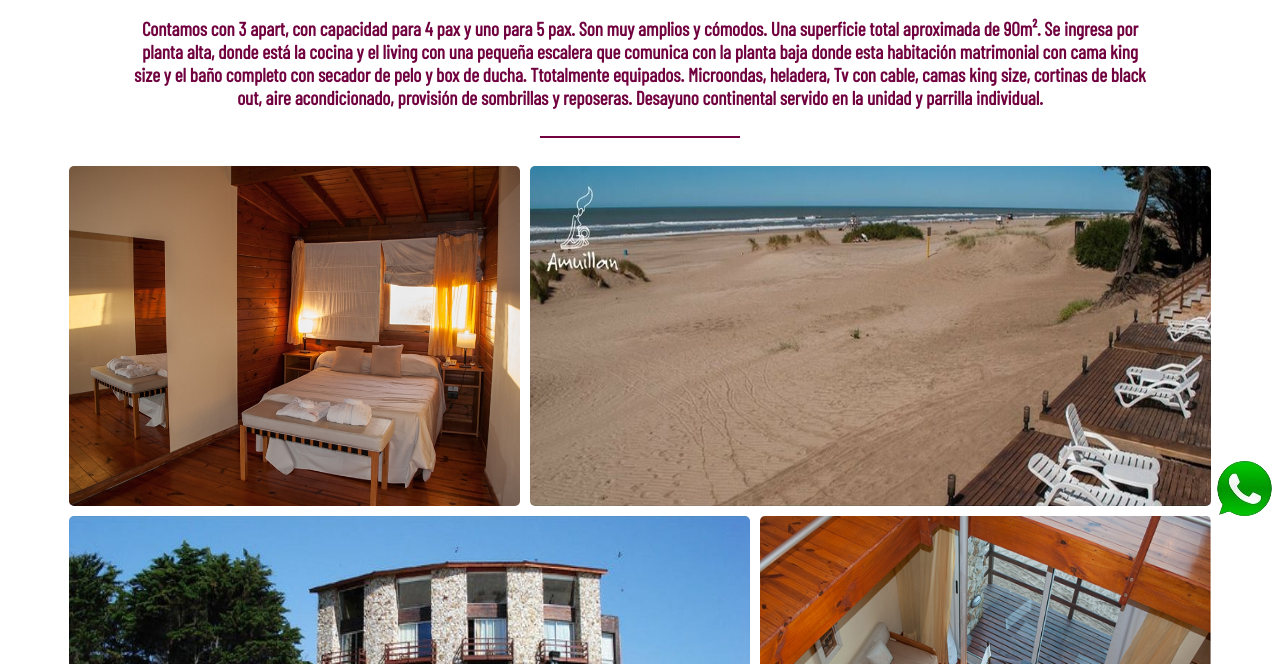
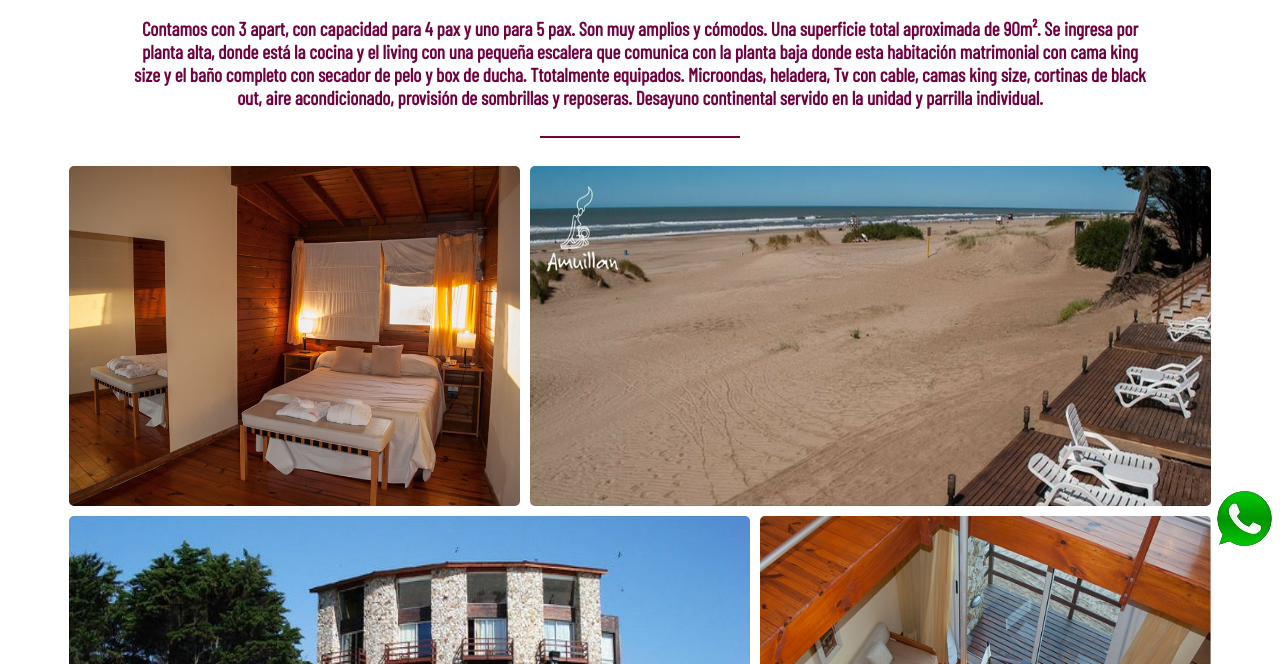
Before and after one commit to pagliaccicesar/amuillanweb, a plain HTML site: page aparts.html in a window 1280 px wide. Shown: the part 136-800 px from the top of the page. Drawn offline with nearby package versions, Linux system fonts and the light colour scheme; a web font is replaced by a local one.

Commit message:
se cambio posicion de ws

```diff
--- a/estilos.css
+++ b/estilos.css
@@ -133,7 +133,7 @@ header nav li a:hover {
 .ws {
 	position: fixed;
 	right: 1px; /* Establecemos la barra en la izquierda */
-	top: 500px; /* Bajamos la barra 500px de arriba a abajo */
+	top: 530px; /* Bajamos la barra 530px de arriba a abajo */
 	z-index: 2000; /* Utilizamos la propiedad z-index para que no se superponga algún otro elemento como sliders, galerías, etc */
 }
 
```
